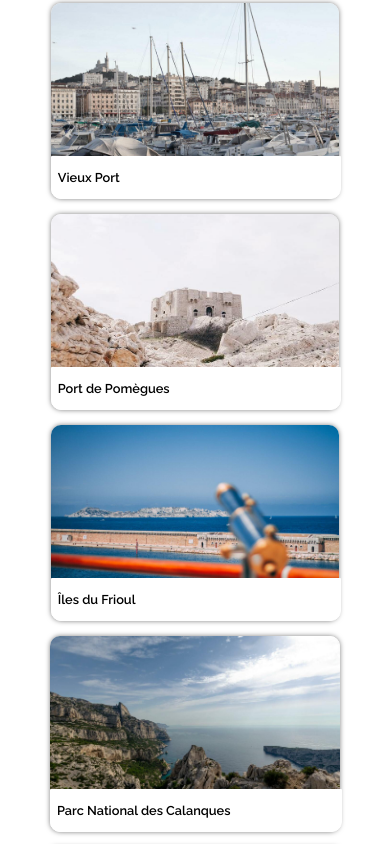
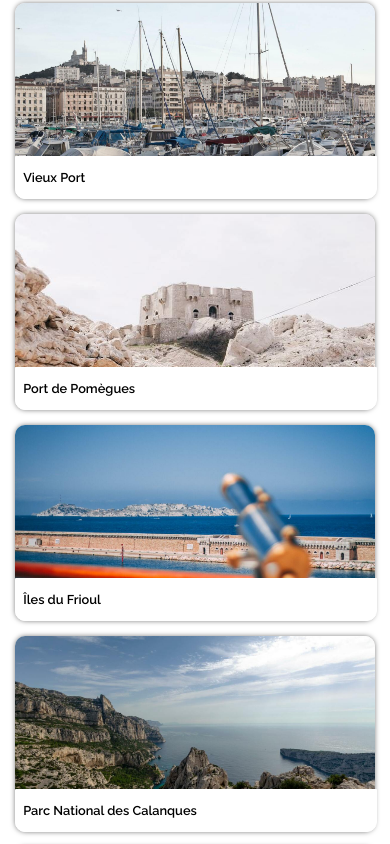
Before and after one commit to brunoribier/brunoribier_2_21032021, a plain HTML site: page index.html in a window 390 px wide. Shown: the part 2777-3621 px from the top of the page. Drawn offline with Linux system fonts and the light colour scheme.

Commit message:
correctif responsive activités firefox

```diff
--- a/style.css
+++ b/style.css
@@ -847,6 +847,11 @@ Les très petits écrans (< 768 px : pour les écrans dont la largeur est compri
         background-color: #1c77ff;
     }
 
+    .bloc4 a, .bloc4_1_col2
+    {
+        width: 100%
+    }
+
     .footer1, .footer2, .footer3
     {
         padding-left: 2em;
```
